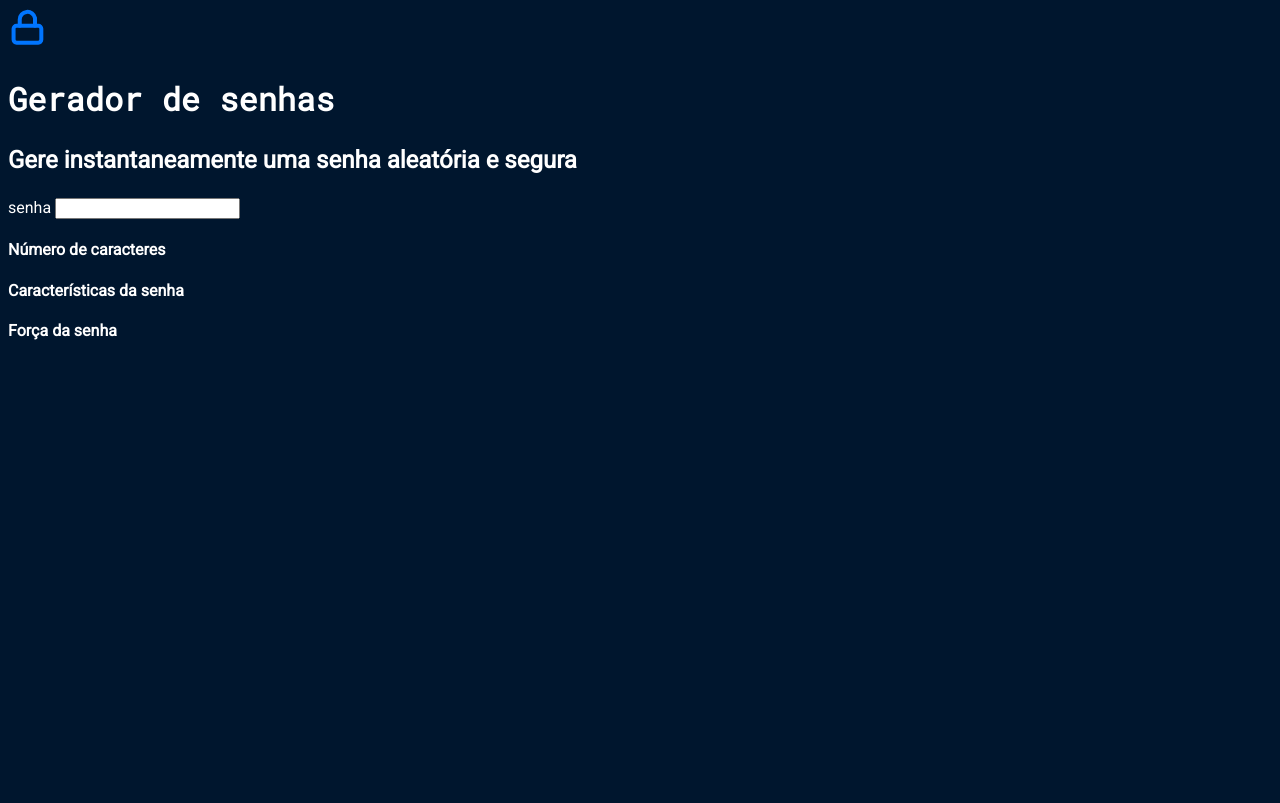
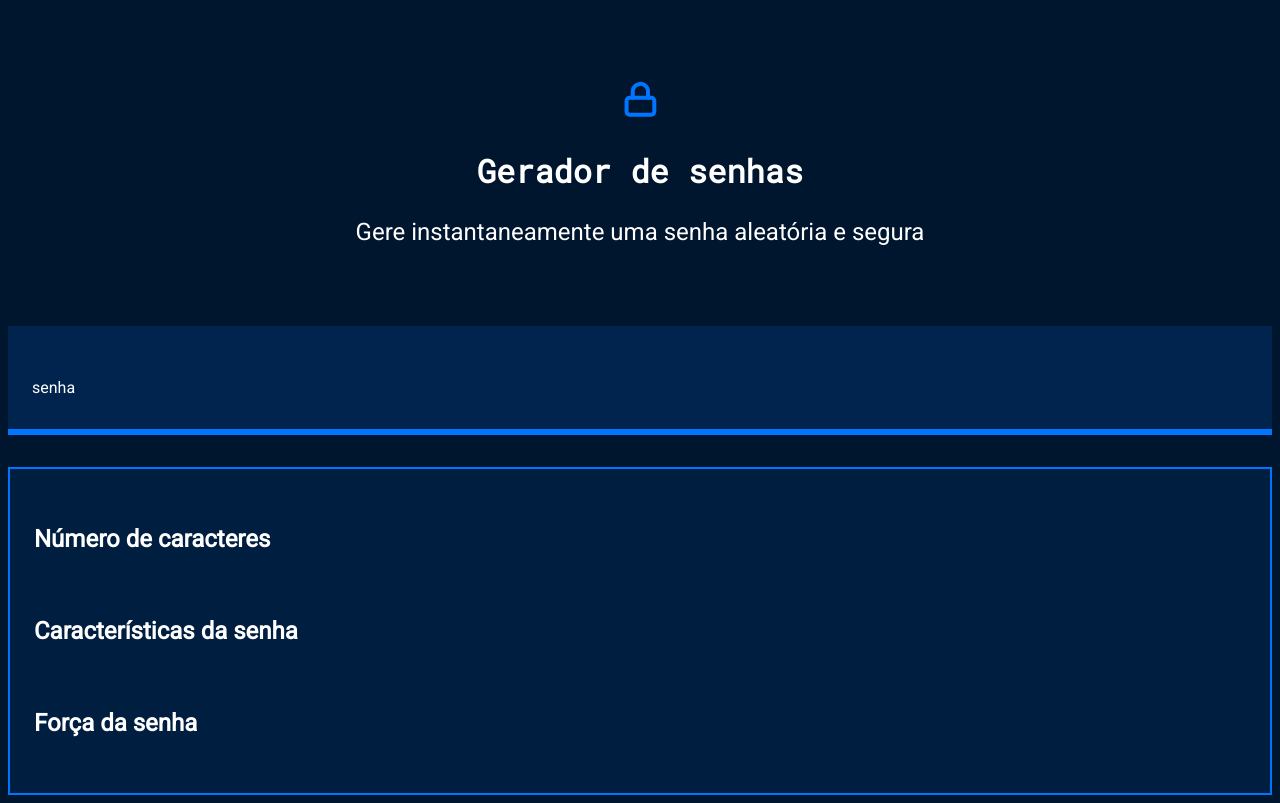
Before and after one commit to isaaraujoo/isabellysenhas, a plain HTML site: page index.html in a window 1280 px wide. Drawn offline with Linux system fonts and the light colour scheme.

Commit message:
style.css

```diff
--- a/style.css
+++ b/style.css
@@ -24,3 +24,66 @@ body{
 .titulo-secundario{
     font-size: 24px;
 }
+
+.conteudo-titulo{
+    text-align: center;
+    margin-top: 80px;
+}
+
+.titulo-secundario{
+    font-size: 24px;
+    font-weight: 400;
+}
+
+.conteudo-senha{
+    background: var(--fundo-senha);
+    padding: 24px;
+    border-bottom: 6px solid var(--borda);
+}
+
+#campo-senha{
+    background-color: var(--fundo-senha);
+    border: none;
+    color: var(--branco);
+    font-family: var(--roboto-mono);
+    font-size: 40px;
+    width: 70%;
+}
+
+#campo-senha:focus {
+    outline: none;
+}
+
+.conteudo{
+    max-width: 1200px;
+    margin: 0 auto;
+}
+
+.conteudo-senha{
+    margin-top: 80px;
+    background: var(--fundo-senha);
+    padding: 24px;
+    border-bottom: 6px solid var(--borda);
+}
+
+.parametro{
+    background-color: var(--fundo-texto);
+    border: 2px solid var(--borda);
+    margin-top: 32px;
+    padding: 24px;
+}
+
+.parametro-titulo{
+    font-family: var(--roboto-mono);
+    font-size: 28px;
+}
+
+.parametro-senha__titulo{
+    font-size:24px;
+}
+
+.parametro-coluna__senha{
+    display: flex;
+    flex-direction: column;
+    justify-content: center;
+}
```
